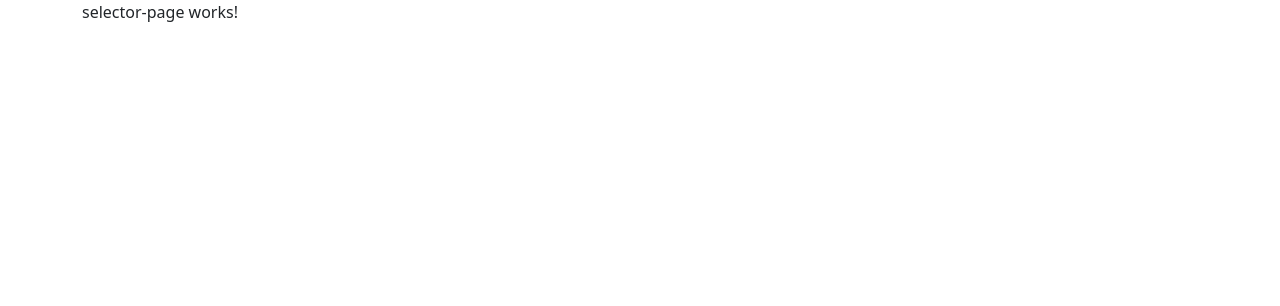
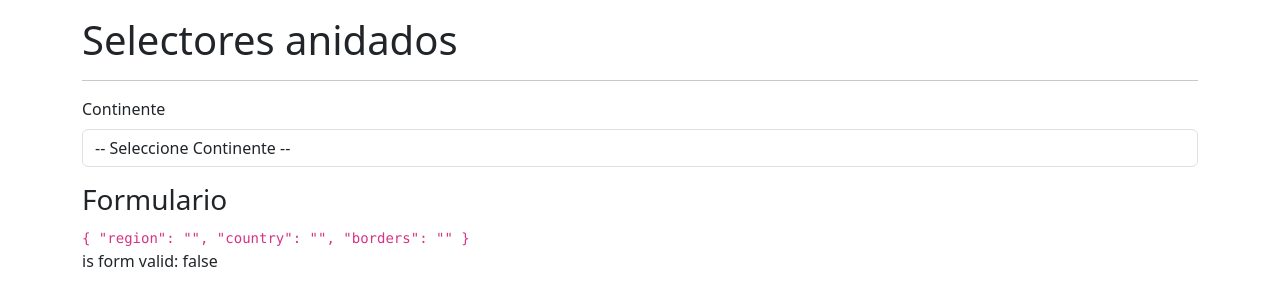
Before and after one commit to DonPita/Curso-Angular-Selectores, an Angular app: page /selector/selector in a window 1280 px wide. Shown: the top 306 px of the page. Built offline with nearby package versions, Linux system fonts and the light colour scheme.

Commit message:
Inicio del formulario con el que se va a trabajar

```diff
--- a/src/app/app.component.ts
+++ b/src/app/app.component.ts
@@ -5,6 +5,7 @@
   templateUrl: './app.component.html',
   styleUrl: './app.component.css'
 })
+
 export class AppComponent {
   title = 'selectores';
 }
--- a/src/app/country/country.module.ts
+++ b/src/app/country/country.module.ts
@@ -1,7 +1,10 @@
 import { NgModule } from '@angular/core';
 import { CommonModule } from '@angular/common';
+import { ReactiveFormsModule } from '@angular/forms';
+
 import { SelectorPageComponent } from './pages/selector-page/selector-page.component';
 import { CountryRoutingModule } from './country-routing.module';
+
 
 
 
@@ -11,7 +14,8 @@
   ],
   imports: [
     CommonModule,
-    CountryRoutingModule
+    CountryRoutingModule,
+    ReactiveFormsModule
   ],
   exports: [
 
--- a/src/app/country/pages/selector-page/selector-page.component.html
+++ b/src/app/country/pages/selector-page/selector-page.component.html
@@ -1 +1,25 @@
-<p>selector-page works!</p>
+<h1 class="mt-3">Selectores anidados</h1>
+<hr>
+
+<form [formGroup]="myForm">
+<div class="row mb-3">
+  <div class="col">
+    <label class="form-label">Continente</label>
+    <select formControlName="region" class="form-control">
+      <option value="">-- Seleccione Continente --</option>
+    </select>
+
+  </div>
+</div>
+
+
+
+</form>
+
+<h3>Formulario</h3>
+<code>
+  {{ myForm.value | json}}
+</code>
+<p>
+  is form valid: {{ myForm.valid }}
+</p>
--- a/src/app/country/pages/selector-page/selector-page.component.ts
+++ b/src/app/country/pages/selector-page/selector-page.component.ts
@@ -1,10 +1,20 @@
 import { Component } from '@angular/core';
+import { FormBuilder, FormGroup, Validators } from '@angular/forms';
 
 @Component({
   selector: 'app-selector-page',
   templateUrl: './selector-page.component.html',
   styles: ``
 })
+
 export class SelectorPageComponent {
 
+  constructor(private fb: FormBuilder) { }
+
+  public myForm: FormGroup = this.fb.group({
+    region: ['', Validators.required],
+    country: ['', Validators.required],
+    borders: ['', Validators.required],
+  })
+
 }
```
